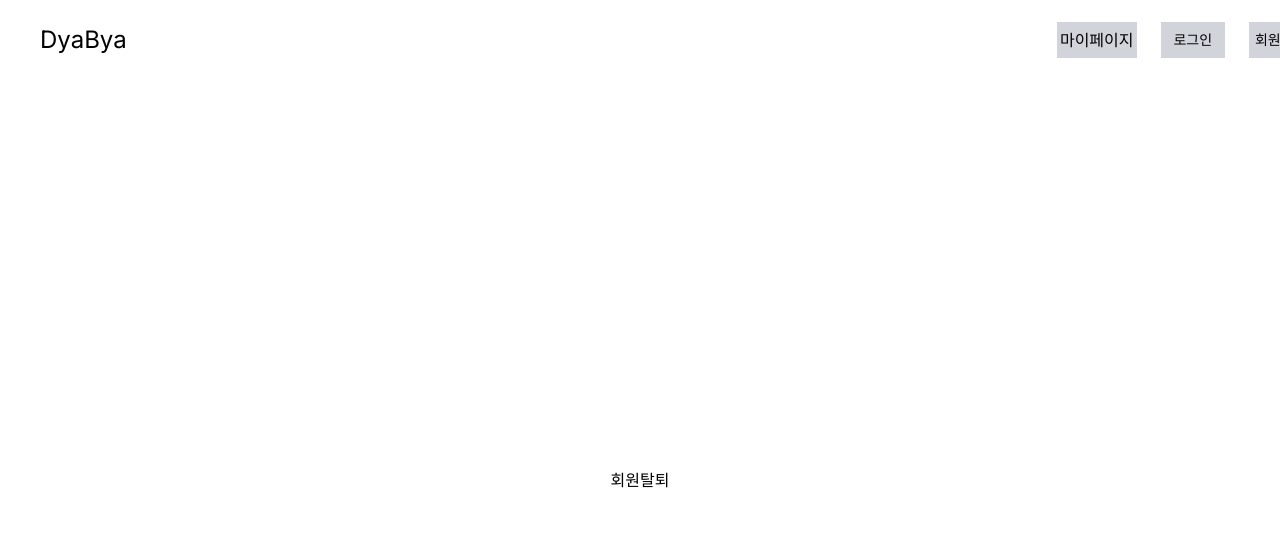
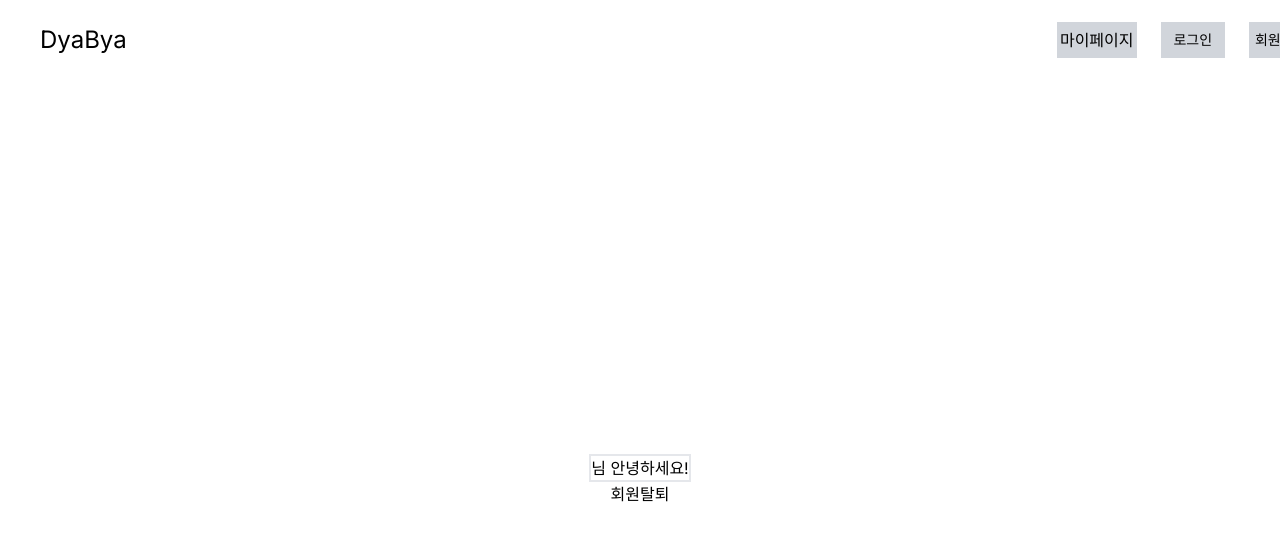
Before and after one commit to kimwoojin123/KDT-IaaS-1team-ERP, a Next.js app in the folder kim/: page /mypage in a window 1280 px wide. Shown: the top 540 px of the page. Built offline with nearby package versions, Linux system fonts and the light colour scheme.

Commit message:
마이페이지 작성

```diff
--- a/kim/app/mypage/page.tsx
+++ b/kim/app/mypage/page.tsx
@@ -1,8 +1,10 @@
 import ResignButton from "../ui/mypage/resignbutton"
+import UserInfo from "../ui/mypage/usernameinfo"
 
 export default function MyPage(){
   return (
     <div className="flex flex-col w-lvw h-lvh justify-center items-center">
+      <UserInfo />
       <ResignButton />
     </div>
   )
--- a/kim/app/ui/category.tsx
+++ b/kim/app/ui/category.tsx
@@ -72,7 +72,6 @@ export default function Category() {
           </li>
         ))}
       </ul>
-
       <ul className='flex flex-col justify-center items-center h-lvh'>
         {products.map((product, index) => (
           <li key={index}>{product.productName}</li>
--- /dev/null
+++ b/kim/app/ui/mypage/usernameinfo.tsx
@@ -0,0 +1,23 @@
+'use client'
+
+import { useEffect, useState } from 'react';
+import { decode } from 'js-base64'
+
+export default function UserInfo(){
+  const [username, setUsername] = useState('');
+
+  useEffect(() => {
+    const token = localStorage.getItem('token');
+    if (token) {
+      const payload = token.split('.')[1];
+      const decodedPayload = decode(payload);
+      const payloadObject = JSON.parse(decodedPayload);
+      setUsername(payloadObject.username);
+      }
+    }, []);
+  return (
+    <div className='border-solid border-2'>
+      <p>{username}님 안녕하세요!</p>
+    </div>
+  )
+}
```
